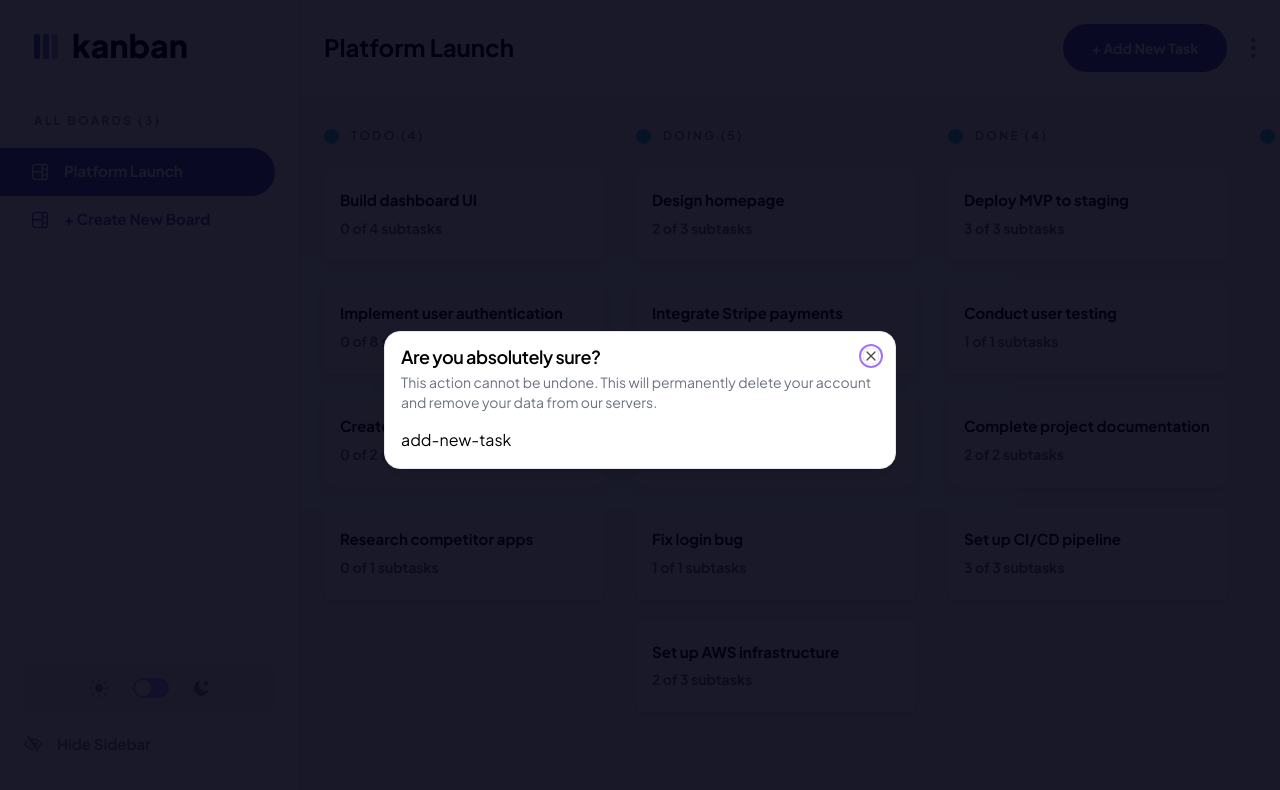
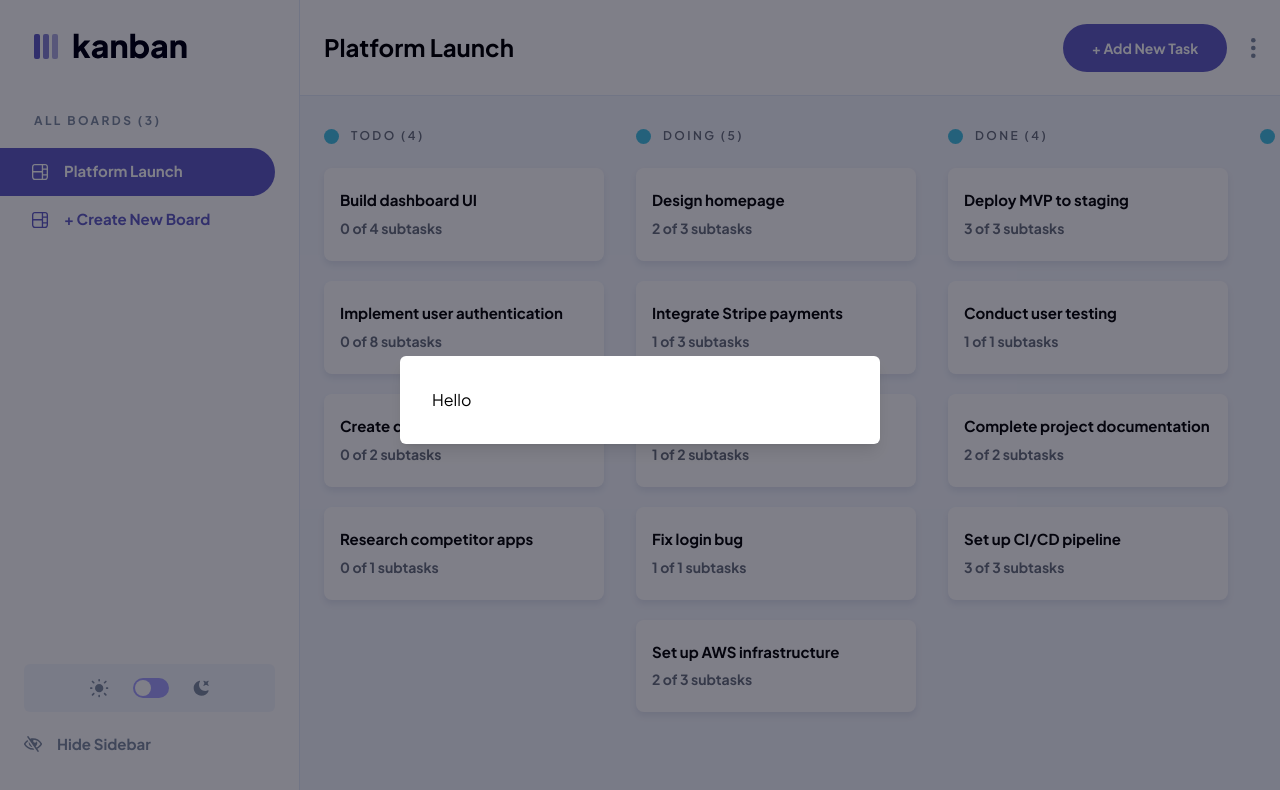
Before and after one commit to okoliken/kaban, a React (Vite) app: page / in a window 1280 px wide. Both pictures are taken after a click on the button "+ Add New Task". Shown: the top 790 px of the page. Built offline with nearby package versions, Linux system fonts and the light colour scheme.

Commit message:
figured out a way to handle modals, installed react modal

```diff
--- a/package.json
+++ b/package.json
@@ -21,6 +21,7 @@
     "@radix-ui/react-select": "^2.1.1",
     "@radix-ui/react-slot": "^1.1.0",
     "@radix-ui/react-switch": "^1.1.0",
+    "@radix-ui/react-visually-hidden": "^1.1.0",
     "@tailwindcss/typography": "^0.5.15",
     "@tanstack/react-query": "^5.54.1",
     "appwrite": "^15.0.0",
--- a/src/components/Modal.tsx
+++ /dev/null
@@ -1,47 +0,0 @@
-import {
-    Dialog,
-    DialogContent,
-    DialogDescription,
-    DialogHeader,
-    DialogTitle,
-    DialogOverlay
-  } from "@/components/ui/dialog";
-  import { useCallback } from "react";
-
-  export const Modal = ({
-    children,
-    isOpen,
-    onClose,
-  }: React.PropsWithChildren<{
-    isOpen: boolean;
-    onClose: () => void;
-  }>) => {
-
-    // Handler to close modal when clicking outside the content
-    const handleOverlayClick = useCallback((e: React.MouseEvent) => {
-      e.stopPropagation();
-      onClose();
-    }, [onClose]);
-
-    return (
-      <Dialog open={isOpen}>
-        <DialogOverlay
-          className="!bg-black/50"
-          onClick={handleOverlayClick} // Close on clicking overlay
-        />
-        <DialogContent
-          className="bg-white p-4"
-          onClick={(e) => e.stopPropagation()} // Prevent closing when clicking inside content
-        >
-          <DialogHeader>
-            <DialogTitle>Are you absolutely sure?</DialogTitle>
-            <DialogDescription>
-              This action cannot be undone. This will permanently delete your
-              account and remove your data from our servers.
-            </DialogDescription>
-          </DialogHeader>
-          {children}
-        </DialogContent>
-      </Dialog>
-    );
-  };
--- a/src/components/Task.tsx
+++ b/src/components/Task.tsx
@@ -24,7 +24,7 @@ export const DraggableCard = ({
     }
   });
 
-  const tiltDegree = 2; // Adjust the tilt degree as needed
+  const tiltDegree = 2;
 
   const style: React.CSSProperties = {
     transform: isDragging
--- a/src/components/ThemeContext.tsx
+++ b/src/components/ThemeContext.tsx
@@ -1,32 +1,33 @@
-import { createContext, useState, useEffect } from 'react';
+import { createContext, useState } from "react";
 
-export const ThemeContext = createContext();
+type Theme = "light" | "dark";
 
-export const ThemeProvider = ({ children }) => {
-  const [theme, setTheme] = useState('light');
+export const ThemeContext = createContext<{
+  theme: string | null;
+  toggleTheme: () => void;
+}>({
+  theme: "",
+  toggleTheme: () => {},
+});
 
-  useEffect(() => {
-    const savedTheme = localStorage.getItem('theme');
-    if (savedTheme) {
-      setTheme(savedTheme);
-    }
-  }, []);
+const savedTheme = localStorage.getItem("theme")
+  ? JSON.parse(localStorage.getItem("theme") as Theme)
+  : null;
 
-  useEffect(() => {
-    if (theme === 'dark') {
-      document.documentElement.classList.add('dark');
-    } else {
-      document.documentElement.classList.remove('dark');
-    }
-    localStorage.setItem('theme', theme);
-  }, [theme]);
+export const ThemeProvider = ({ children }: { children: React.ReactNode }) => {
+
+  const [theme, setTheme] = useState<Theme>(savedTheme);
 
   const toggleTheme = () => {
-    setTheme(theme === 'light' ? 'dark' : 'light');
+    localStorage.setItem("theme", theme);
+    setTheme(theme === "light" ? "dark" : "light");
   };
 
   return (
-    <ThemeContext.Provider value={{ theme, toggleTheme }}>
+    <ThemeContext.Provider value={{
+      theme,
+      toggleTheme
+    }}>
       {children}
     </ThemeContext.Provider>
   );
--- a/src/components/actions/AddNewTask.tsx
+++ b/src/components/actions/AddNewTask.tsx
@@ -2,7 +2,7 @@
 
 export const AddNewTask = () => {
     return (
-        <div className="bg-white">
+        <div>
             Hello
         </div>
     )
--- a/src/components/shared/Header.tsx
+++ b/src/components/shared/Header.tsx
@@ -1,10 +1,10 @@
 import { Button } from "../ui/button";
 import { MenuIcon } from "../ui/MenuIcon";
 import { useModalStore } from "@/store/useModal";
-import { ModalContants } from "@/utils/constants";
+import { ModalConstants } from "@/utils/constants";
 
 export const Header = () => {
-  const triggerModal = useModalStore((state) => state.openModal);
+  const openModal = useModalStore((state) => state.openModal);
 
   return (
     <header className="h-24 border-b border-soft-gray dark:border-[#3E3F4E] flex items-center bg-white dark:bg-[#2B2C37]">
@@ -15,7 +15,7 @@ export const Header = () => {
 
         <div className="flex items-center gap-x-[1.5rem]">
           <Button
-            onClick={() => triggerModal(ModalContants.ADDNEWTASK)}
+            onClick={() => openModal(ModalConstants.ADDNEWTASK)}
             aria-label="Add New Task"
           >
             + Add New Task
--- a/src/components/ui/dialog.tsx
+++ /dev/null
@@ -1,120 +0,0 @@
-import * as React from "react"
-import * as DialogPrimitive from "@radix-ui/react-dialog"
-import { X } from "lucide-react"
-
-import { cn } from "@/lib/utils"
-
-const Dialog = DialogPrimitive.Root
-
-const DialogTrigger = DialogPrimitive.Trigger
-
-const DialogPortal = DialogPrimitive.Portal
-
-const DialogClose = DialogPrimitive.Close
-
-const DialogOverlay = React.forwardRef<
-  React.ElementRef<typeof DialogPrimitive.Overlay>,
-  React.ComponentPropsWithoutRef<typeof DialogPrimitive.Overlay>
->(({ className, ...props }, ref) => (
-  <DialogPrimitive.Overlay
-    ref={ref}
-    className={cn(
-      "fixed inset-0 z-50 bg-black/80  data-[state=open]:animate-in data-[state=closed]:animate-out data-[state=closed]:fade-out-0 data-[state=open]:fade-in-0",
-      className
-    )}
-    {...props}
-  />
-))
-DialogOverlay.displayName = DialogPrimitive.Overlay.displayName
-
-const DialogContent = React.forwardRef<
-  React.ElementRef<typeof DialogPrimitive.Content>,
-  React.ComponentPropsWithoutRef<typeof DialogPrimitive.Content>
->(({ className, children, ...props }, ref) => (
-  <DialogPortal>
-    <DialogOverlay />
-    <DialogPrimitive.Content
-      ref={ref}
-      className={cn(
-        "fixed left-[50%] top-[50%] z-50 grid w-full max-w-lg translate-x-[-50%] translate-y-[-50%] gap-4 border bg-background p-6 shadow-lg duration-200 data-[state=open]:animate-in data-[state=closed]:animate-out data-[state=closed]:fade-out-0 data-[state=open]:fade-in-0 data-[state=closed]:zoom-out-95 data-[state=open]:zoom-in-95 data-[state=closed]:slide-out-to-left-1/2 data-[state=closed]:slide-out-to-top-[48%] data-[state=open]:slide-in-from-left-1/2 data-[state=open]:slide-in-from-top-[48%] sm:rounded-lg",
-        className
-      )}
-      {...props}
-    >
-      {children}
-      <DialogPrimitive.Close className="absolute right-4 top-4 rounded-sm opacity-70 ring-offset-background transition-opacity hover:opacity-100 focus:outline-none focus:ring-2 focus:ring-ring focus:ring-offset-2 disabled:pointer-events-none data-[state=open]:bg-accent data-[state=open]:text-muted-foreground">
-        <X className="h-4 w-4" />
-        <span className="sr-only">Close</span>
-      </DialogPrimitive.Close>
-    </DialogPrimitive.Content>
-  </DialogPortal>
-))
-DialogContent.displayName = DialogPrimitive.Content.displayName
-
-const DialogHeader = ({
-  className,
-  ...props
-}: React.HTMLAttributes<HTMLDivElement>) => (
-  <div
-    className={cn(
-      "flex flex-col space-y-1.5 text-center sm:text-left",
-      className
-    )}
-    {...props}
-  />
-)
-DialogHeader.displayName = "DialogHeader"
-
-const DialogFooter = ({
-  className,
-  ...props
-}: React.HTMLAttributes<HTMLDivElement>) => (
-  <div
-    className={cn(
-      "flex flex-col-reverse sm:flex-row sm:justify-end sm:space-x-2",
-      className
-    )}
-    {...props}
-  />
-)
-DialogFooter.displayName = "DialogFooter"
-
-const DialogTitle = React.forwardRef<
-  React.ElementRef<typeof DialogPrimitive.Title>,
-  React.ComponentPropsWithoutRef<typeof DialogPrimitive.Title>
->(({ className, ...props }, ref) => (
-  <DialogPrimitive.Title
-    ref={ref}
-    className={cn(
-      "text-lg font-semibold leading-none tracking-tight",
-      className
-    )}
-    {...props}
-  />
-))
-DialogTitle.displayName = DialogPrimitive.Title.displayName
-
-const DialogDescription = React.forwardRef<
-  React.ElementRef<typeof DialogPrimitive.Description>,
-  React.ComponentPropsWithoutRef<typeof DialogPrimitive.Description>
->(({ className, ...props }, ref) => (
-  <DialogPrimitive.Description
-    ref={ref}
-    className={cn("text-sm text-muted-foreground", className)}
-    {...props}
-  />
-))
-DialogDescription.displayName = DialogPrimitive.Description.displayName
-
-export {
-  Dialog,
-  DialogPortal,
-  DialogOverlay,
-  DialogClose,
-  DialogTrigger,
-  DialogContent,
-  DialogHeader,
-  DialogFooter,
-  DialogTitle,
-  DialogDescription,
-}
--- a/src/layout/AppLayout.tsx
+++ b/src/layout/AppLayout.tsx
@@ -1,30 +1,60 @@
 import { Header } from "@/components/shared/Header";
 import { Sidebar } from "@/components/shared/SideBar";
 import { ThemeProvider } from "@/components/ThemeProvider";
-import { Modal } from "@/components/Modal";
 import { useModalStore } from "@/store/useModal";
+import { AddNewTask } from "@/components/actions/AddNewTask";
+import { ModalConstants } from "@/utils/constants";
+import Modal from "react-modal";
+import { useMemo } from "react";
+
+
+Modal.setAppElement("#root");
 
 export const AppLayout = (props: React.PropsWithChildren) => {
   const isOpened = useModalStore((state) => state.isOpen);
   const modalType = useModalStore((state) => state.modalType);
   const closeModal = useModalStore((state) => state.closeModal);
 
+
+  const modalContentMap: Record<ModalConstants, JSX.Element> = {
+    [ModalConstants.ADDNEWTASK]: <AddNewTask />,
+    [ModalConstants.ADDNEWBOARD]: <></>,
+    [ModalConstants.DELETEBOARD]: <></>,
+    [ModalConstants.EDITTASK]: <></>,
+  };
+
+  const modalContent = useMemo(() => {
+    return modalType ? modalContentMap[modalType] || <p>Hello world</p> : <p>Hello world</p>;
+  }, [modalType]);
+
+
+  const modalStyles = {
+    overlayClassName:
+      'fixed inset-0 z-50 bg-black bg-opacity-50 data-[state=open]:animate-in data-[state=closed]:animate-out data-[state=closed]:fade-out-0 data-[state=open]:fade-in-0',
+    className:
+      "fixed left-[50%] bg-white dark:bg-[#2B2C37] dark:text-white top-[50%] z-50 grid w-full max-w-[30rem] translate-x-[-50%] translate-y-[-50%] gap-4 p-8 bg-background  shadow-lg duration-200 data-[state=open]:animate-in data-[state=closed]:animate-out data-[state=closed]:fade-out-0 data-[state=open]:fade-in-0 data-[state=closed]:zoom-out-95 data-[state=open]:zoom-in-95 data-[state=closed]:slide-out-to-left-1/2 data-[state=closed]:slide-out-to-top-[48%] data-[state=open]:slide-in-from-left-1/2 data-[state=open]:slide-in-from-top-[48%] sm:rounded-6",
+  };
+
   return (
     <ThemeProvider>
       <div className="flex h-screen bg-light-gray dark:bg-[#20212C]">
         <Sidebar />
-
         <main className="flex-1 flex flex-col overflow-hidden">
           <Header />
-
           <div className="flex-1 overflow-x-auto pt-[0.5rem] pb-[3.125rem] px-6">
             {props.children}
           </div>
         </main>
       </div>
 
-      <Modal onClose={closeModal} isOpen={isOpened}>
-        {modalType}
+
+      <Modal
+        isOpen={isOpened}
+        onRequestClose={closeModal}
+        className={modalStyles.className}
+        overlayClassName={modalStyles.overlayClassName}
+      >
+       {modalContent}
       </Modal>
     </ThemeProvider>
   );
--- a/src/store/useModal.ts
+++ b/src/store/useModal.ts
@@ -1,12 +1,12 @@
 import { create } from "zustand";
-import { ModalContants } from "@/utils/constants";
+import { ModalConstants } from "@/utils/constants";
 type modalState = {
   isOpen: boolean;
-  modalType: ModalContants | null;
+  modalType: ModalConstants | null;
 };
 
 type modalActions = {
-  openModal: (type: ModalContants) => void;
+  openModal: (type: ModalConstants) => void;
   closeModal: () => void;
 };
 
--- a/src/utils/constants.ts
+++ b/src/utils/constants.ts
@@ -1,6 +1,6 @@
-export enum ModalContants {
+export enum ModalConstants {
     ADDNEWBOARD = 'add-new-board',
     ADDNEWTASK = 'add-new-task',
     EDITTASK = 'edit-task',
-    DELETEBOARD = 'add-new-task',
+    DELETEBOARD = 'delete-task',
 }
--- a/tailwind.config.js
+++ b/tailwind.config.js
@@ -9,6 +9,7 @@ export default {
   	extend: {
   		borderRadius: {
   			'20': '1.25rem',
+			'6': '0.375rem',
   			lg: 'var(--radius)',
   			md: 'calc(var(--radius) - 2px)',
   			sm: 'calc(var(--radius) - 4px)'
```
Also changed, not shown: 1 other file (tests, documents, lock files or other folders).
